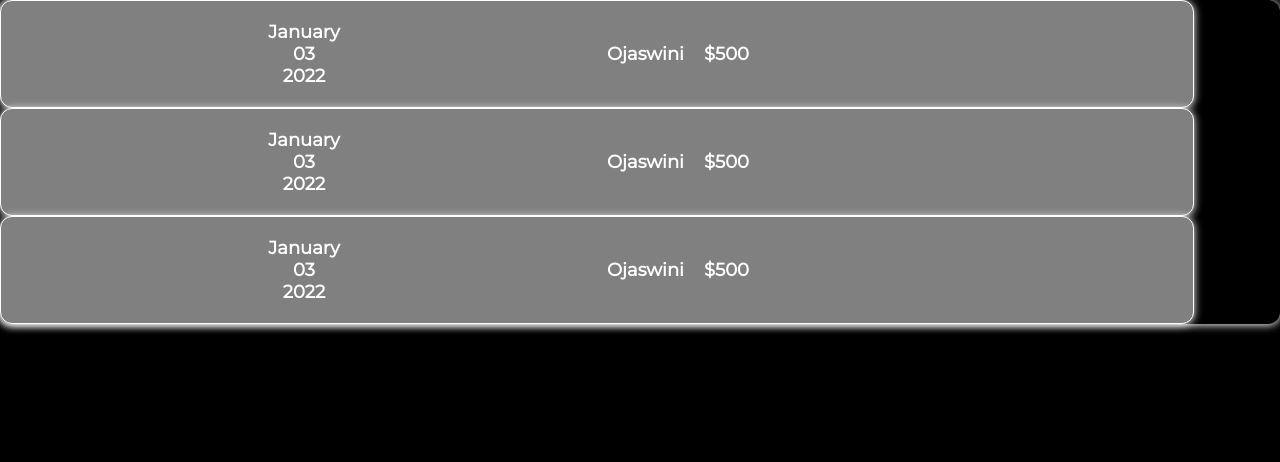
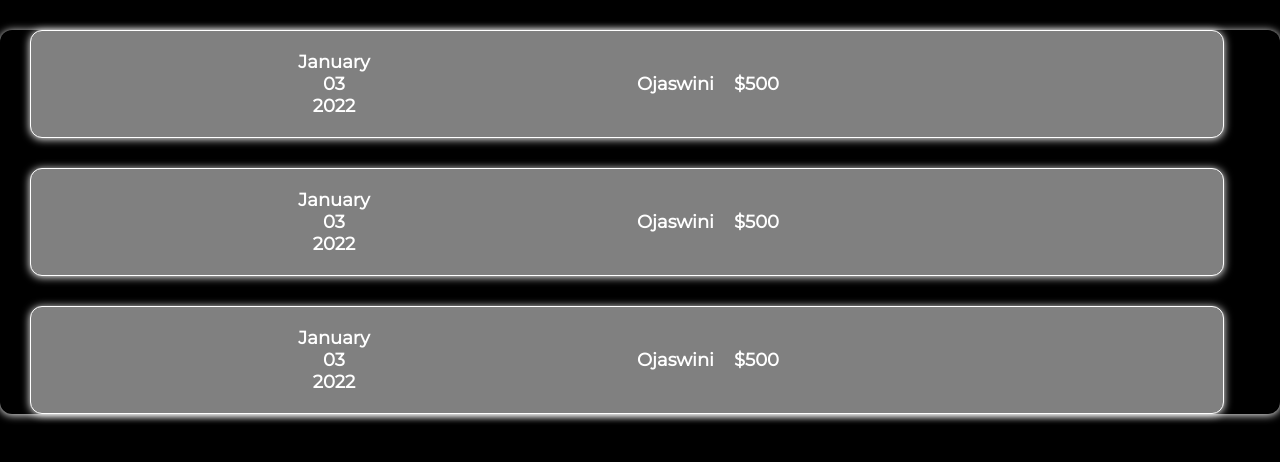
Before and after one commit to itsskofficial/Expense-Tracker, a React (Create React App) app: page / in a window 1280 px wide. Shown: the top 462 px of the page. Built offline with nearby package versions, Linux system fonts and the light colour scheme.

Commit message:
Dec 2, 2022, 11:19 AM

```diff
--- a/src/css/ExpenseItem.css
+++ b/src/css/ExpenseItem.css
@@ -1,7 +1,7 @@
 .expense-item{
     display: flex;
     width:90%;
-    margin: ;
+    margin: 30px;
     padding: 20px;
     background-color: grey;
     border: 1px solid white;
```
